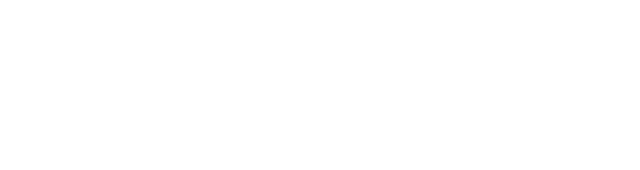
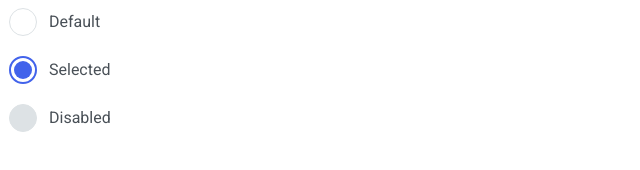
Before and after one commit to js-tasks-ru/htmlcss-20210114_dm-sudin, a website: page 07-lection5/02-radio/index.html in a window 1280 px wide. Shown: the whole page, without its empty margins (0-640 px from the left). Drawn offline with Linux system fonts and the light colour scheme.

Commit message:
add solution for 5-module 2-task (radio button)

```diff
--- /dev/null
+++ b/07-lection5/02-radio/custom.css
@@ -0,0 +1,7 @@
+.radio {
+    margin-bottom: 20px;
+}
+
+.radio:last-child {
+    margin-bottom: auto;
+}
--- a/07-lection5/02-radio/index.html
+++ b/07-lection5/02-radio/index.html
@@ -4,8 +4,52 @@
     <head>
         <link rel="stylesheet" href="../../assets/css/main.css">
         <link rel="stylesheet" href="./radio.css">
+        <link rel="stylesheet" href="./custom.css">
     </head>
     <body>
 
+        <svg style="display: none;">
+            <defs>
+                <symbol id="checked" viewBox="0 0 28 28" fill="none" xmlns="http://www.w3.org/2000/svg">
+                <rect x="1" y="1" width="26" height="26" rx="13" stroke="#4263EB" stroke-width="2"/>
+                <rect x="5" y="5" width="18" height="18" rx="9" fill="#4263EB"/>
+                </symbol>
+            </defs>
+        </svg>
+
+        <label class="radio">
+            <input type="radio" name="group_1" class="radio__control">
+            <div class="radio__state">
+                <div class="radio__icon radio__icon_checked">
+                    <svg class="radio__icon">
+                        <use xlink:href="#checked"></use>
+                    </svg>
+                </div>
+            </div>
+            <p class="radio__text">Default</p>
+        </label>
+
+        <label class="radio">
+            <input type="radio" name="group_1" class="radio__control" checked>
+            <div class="radio__state">
+                    <svg class="radio__icon">
+                        <use xlink:href="#checked"></use>
+                    </svg>
+            </div>
+            <p class="radio__text">Selected</p>
+        </label>
+
+        <label class="radio">
+            <input type="radio" name="group_1" class="radio__control" disabled>
+            <div class="radio__state">
+                <div class="radio__icon radio__icon_checked">
+                    <svg>
+                        <use xlink:href="#checked"></use>
+                    </svg>
+                </div>
+            </div>
+            <p class="radio__text">Disabled</p>
+        </label>
+
     </body>
 </html>
--- a/07-lection5/02-radio/radio.css
+++ b/07-lection5/02-radio/radio.css
@@ -0,0 +1,51 @@
+.radio {
+    display: flex;
+    align-items: center;
+    cursor: pointer;
+}
+
+.radio__control {
+    width: 1px;
+    height: 1px;
+    opacity: 0;
+    pointer-events: none;
+    margin: 0;
+}
+
+.radio__control:checked ~ .radio__state {
+    border: none;
+}
+
+.radio__control:disabled ~ .radio__state {
+    background: var(--bg-secondary) ;
+    cursor: not-allowed;
+}
+
+.radio__icon {
+    position: absolute;
+    top: 0;
+    left: 0;
+    width: 28px;
+    height: 28px;
+    display: none;
+}
+
+.radio__control:checked ~ .radio__state .radio__icon {
+    display: inline-block;
+}
+
+.radio__state {
+    width: 28px;
+    height: 28px;
+    box-sizing: border-box;
+    border: var(--border-third);
+    border-radius: 50%;
+    position: relative;
+}
+
+.radio__text {
+    font-size: 16px;
+    line-height: 24px;
+    color: var(--text-main-color);
+    margin-left: 12px;
+}
--- a/assets/css/variables.css
+++ b/assets/css/variables.css
@@ -23,6 +23,7 @@
     --secondary-hover-bg: #5028C6;
     --border-main: 1px solid #ACB5BD;
     --border-secondary: 1px solid var(--black);
+    --border-third: 1px solid var(--bg-secondary);
     --gradient-1: linear-gradient(92.51deg, #DDE2E5 6.44%, #E2E6E8 38.47%, #F3F5F5 56.48%, #E3E7EA 77.5%, #DDE2E5 102.52%);
 
 
```
